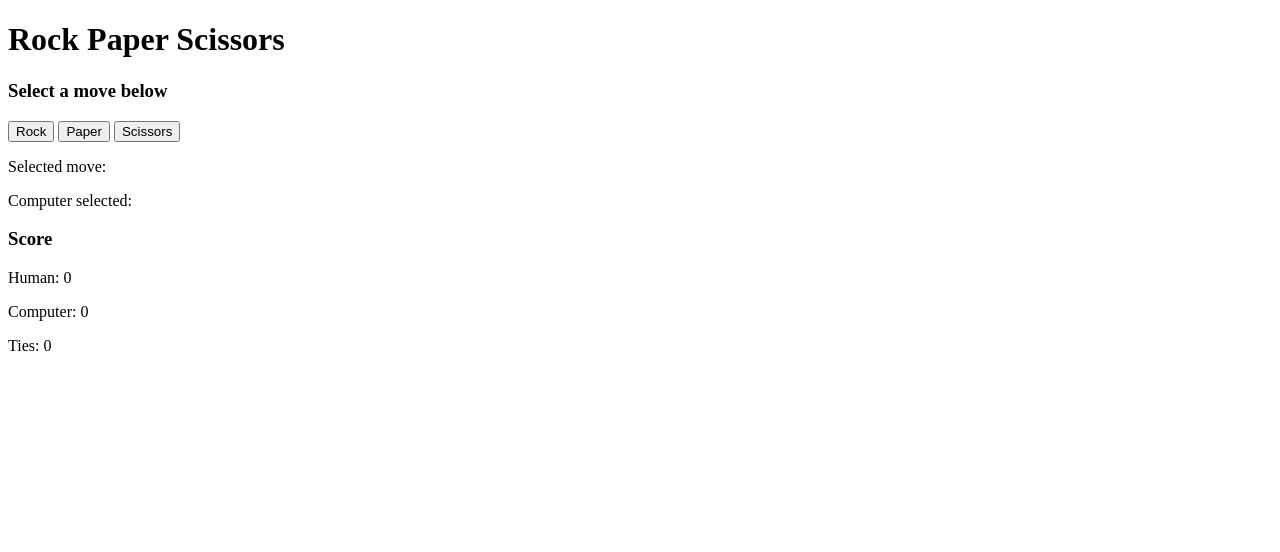
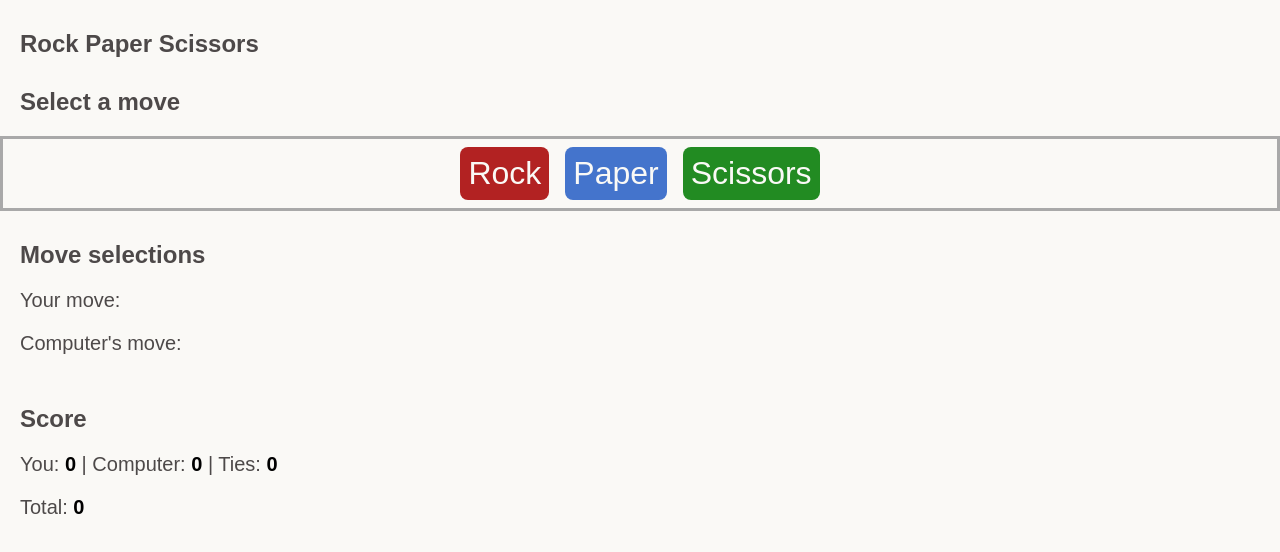
Before and after one commit to el0315/rock-paper-scissors, a plain HTML site: page index.html in a window 1280 px wide. Drawn offline with Linux system fonts and the light colour scheme.

Commit message:
Update CSS

```diff
--- a/index.html
+++ b/index.html
@@ -1,34 +1,36 @@
-<!DOCTYPE html>
+<!doctype html>
 <html lang="en">
   <head>
-    <meta charset="UTF-8">
-    <meta name="viewport" content="width=device-width, initial-scale=1.0">
+    <meta charset="UTF-8" />
+    <meta name="viewport" content="width=device-width, initial-scale=1.0" />
     <title>Rock Paper Scissors</title>
     <script src="script.js" defer></script>
-    <link rel="stylesheet" href="style.css">
+    <link rel="stylesheet" href="style.css" />
   </head>
   <body>
-<h1>Rock Paper Scissors</h1>
-<h3>Select a move below</h3>
+    <h1 class="main-header">Rock Paper Scissors</h1>
+    <h3 class="select-move-header">Select a move</h3>
     <div class="rps-move-container">
-    <button class="rps-move-button">Rock</button>
-    <button class="rps-move-button">Paper</button>
-    <button class="rps-move-button">Scissors</button>
+      <button class="rps-move-button" id="rock-btn">Rock</button>
+      <button class="rps-move-button" id="paper-btn">Paper</button>
+      <button class="rps-move-button" id="scissors-btn">Scissors</button>
     </div>
-
-<div>
-    <p class="human-selection">Selected move: <span id="human-selection-detail"></span></p>
-    <p class="computer-selection">Computer selected: <span id="computer-selection-detail"></span> </p>
+    <div class="game-info-container">
+      <div class="move-selection-info-container">
+        <h3>Move selections</h3>
+        <p class="human-selection">
+          Your move: <span id="human-selection-detail"></span>
+        </p>
+        <p class="computer-selection">
+          Computer's move: <span id="computer-selection-detail"></span>
+        </p>
       </div>
-
 
       <div class="score-container">
         <h3>Score</h3>
-    <p class="human-score">Human: <span id="human-score-detail"></span> </p>
-    <p class="computer-score">Computer: <span id="computer-score-detail"></span> </p>
-    <p class="ties">Ties: <span id="ties-detail"></span> </p>
+        <p class="human-score">You: <span id="human-score-detail"></span> | Computer: <span id="computer-score-detail"></span> | Ties: <span id="ties-detail"></span></p>
+        <p class="total-games">Total: <span id="total-games-detail"></span></p>
       </div>
-
-
+    </div>
   </body>
 </html>
--- a/script.js
+++ b/script.js
@@ -1,11 +1,13 @@
 let humanScore = 0;
 let computerScore = 0;
 let ties = 0;
+let totalGames = 0;
 
 function updateScore() {
   document.querySelector("#human-score-detail").textContent = humanScore;
   document.querySelector("#computer-score-detail").textContent = computerScore;
   document.querySelector("#ties-detail").textContent = ties;
+  document.querySelector("#total-games-detail").textContent = totalGames;
 }
 
 function getHumanMoveSelection() {
@@ -58,7 +60,9 @@ function playRound(humanMoveSelection) {
   } else {
     computerScore++;
   }
+  totalGames += 1
   updateScore()
+
 }
 
 updateScore()
--- a/style.css
+++ b/style.css
@@ -0,0 +1,91 @@
+
+* {
+    /* outline: 1px solid blue; */
+    border: 0;
+    margin: 0;
+    box-sizing: border-box;
+    font-family:Arial, Helvetica, sans-serif
+}
+
+body {
+    background-color: #FAF9F6
+}
+
+
+h1, h3 {
+    background-color: #FAF9F6;
+    color: #4d4949;
+    padding-top: 30px;
+    padding-left: 20px;
+    font-size: 24px;
+   }
+
+.main-header {
+    font-weight: 900;
+}
+
+.select-move-header {
+    margin-bottom: 20px;
+}
+
+p {
+    background-color: #FAF9F6;
+    color: #4d4949;
+    margin-left: 20px;
+    margin-top: 20px;
+    margin-bottom: 20px;
+    font-size: 20px;
+}
+
+span {
+    font-weight: bold;
+    color: black
+}
+
+.rps-move-container {
+    gap: 1rem;
+    padding: 0.5rem;
+    display: flex;
+    justify-content: center;
+    background-color: #FAF9F6;
+    border: 3px solid darkgray;
+}
+
+button {
+    cursor: pointer;
+    font-size: 2rem;
+    border-radius: 8px;
+    color: #FAF9F6;
+    padding: 0.5rem;
+}
+
+#rock-btn {
+    background-color: firebrick;
+}
+
+#rock-btn:hover {
+    background-color: rgb(117, 21, 21);
+}
+
+#paper-btn {
+    background-color: rgb(68, 116, 204);
+}
+
+#paper-btn:hover {
+    background-color:  rgb(20, 49, 104);
+}
+
+#scissors-btn {
+    background-color: forestgreen;
+}
+
+#scissors-btn:hover {
+    background-color: rgb(15, 75, 15);
+}
+
+.game-info-container {
+    display: flex;
+    justify-content: center;
+    flex-direction: column;
+    flex-wrap: wrap;
+}
```
Lines whose indentation alone changed are shown as unchanged.
